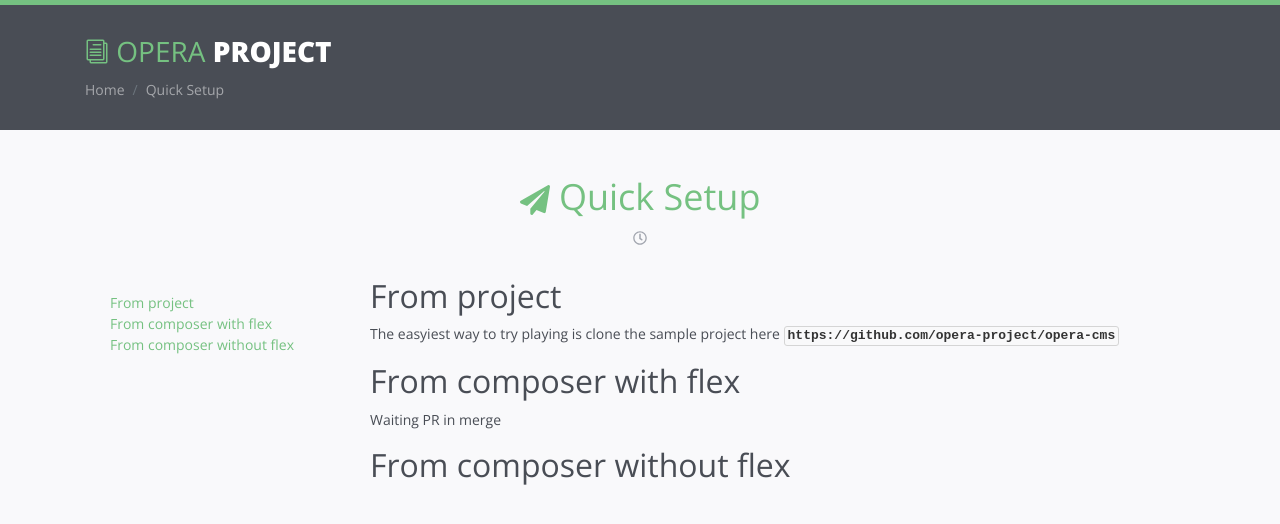
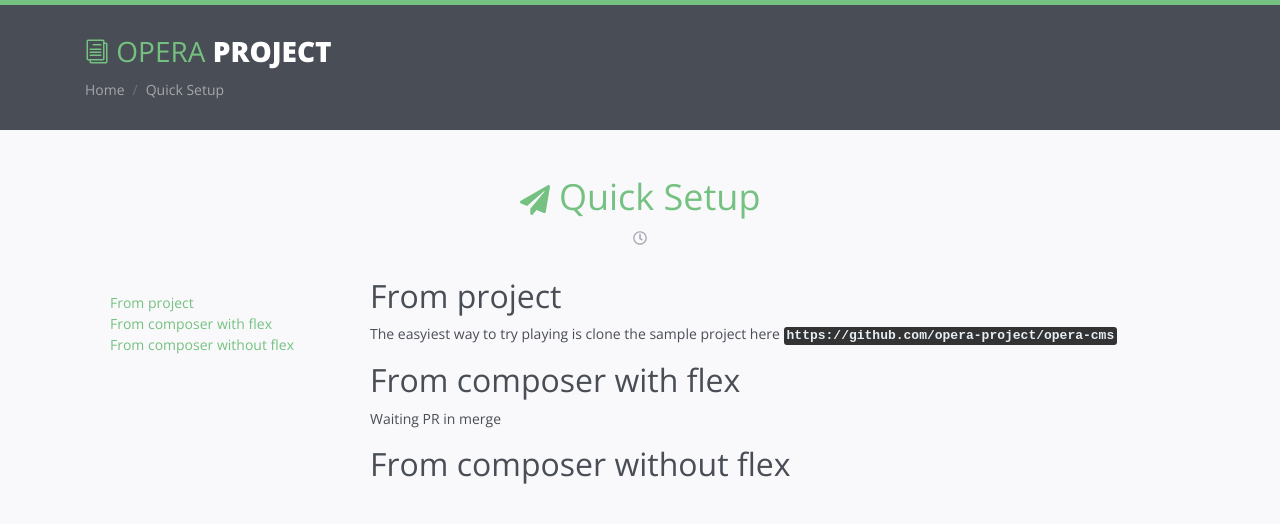
Before and after one commit to opera-project/opera-project.github.io, a Jekyll site: the page built from quick-setup.md, in a window 1280 px wide. Shown: the top 524 px of the page. Built offline with Jekyll 4.4.1, drawn with Linux system fonts in a browser that asks for light colours; nearby versions of some CDN libraries.

Commit message:
Fix higlight

```diff
--- a/_sass/_syntax.scss
+++ b/_sass/_syntax.scss
@@ -20,12 +20,11 @@
 
 code {
     font-family: 'Source Code Pro', monospace;
-    border: 1px solid #d5d5d5;
     padding: 1px 3px;
-    background-color: rgba(249, 249, 249, 0.47);
+    background-color: #333;
     font-size: 13px;
     border-radius: 3px;
-    color: #333;
+    color: #E7EFF5;
     display: inline-block;
     line-height: 16px;
 }
```
